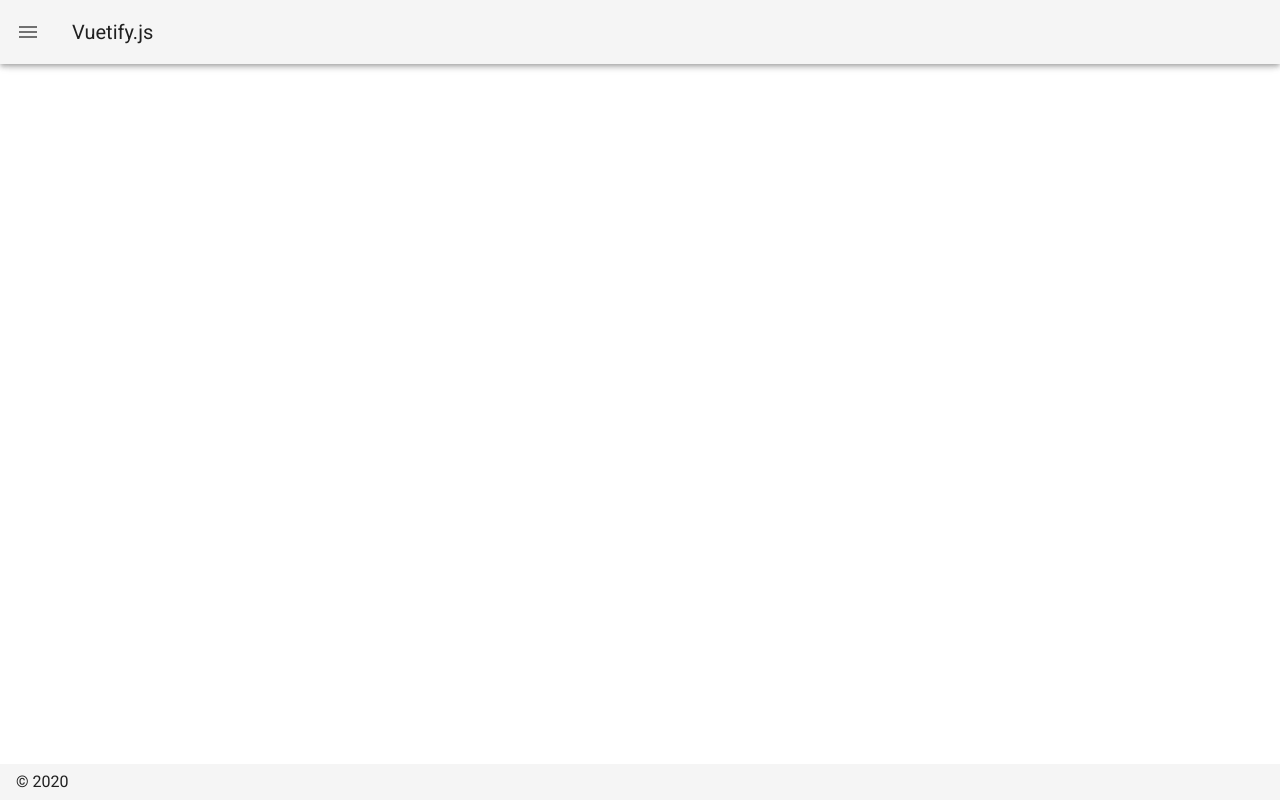
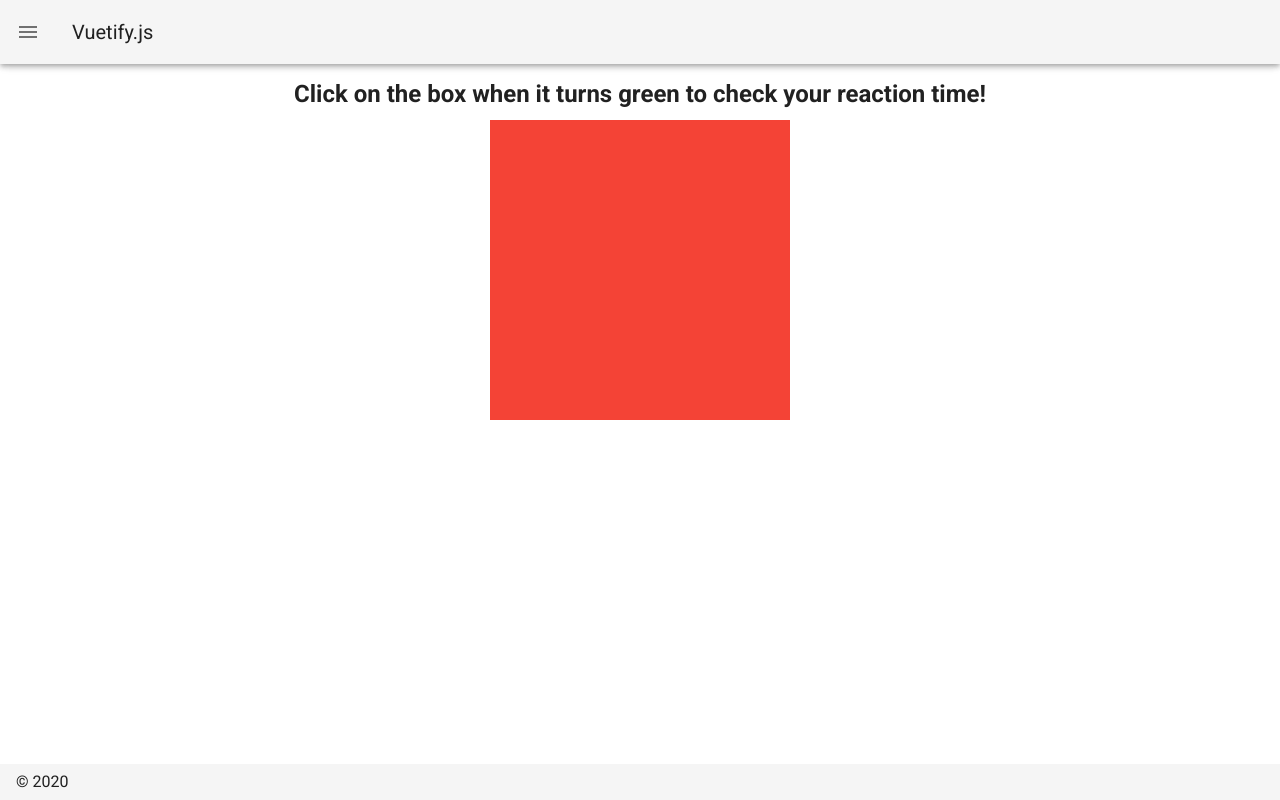
Before and after one commit to Alex-Bailon/nuxt-game-app, a Nuxt app: page /reactiontime in a window 1280 px wide. Before the commit this address had no page. Built offline with nearby package versions, Linux system fonts and the light colour scheme.

Commit message:
added reaction time game

```diff
--- /dev/null
+++ b/pages/reactiontime.vue
@@ -0,0 +1,61 @@
+<script>
+export default {
+  data () {
+    return {
+      startTimer: false,
+      timeStated: null,
+      timeEnded: null,
+      time: null
+    }
+  },
+  mounted(){
+    setTimeout(() => {
+      this.startTimer = true
+      this.timeStated = new Date()
+    }, Math.floor(Math.random() * 9000) + 1000)
+  },
+  methods: {
+    stopTimer(){
+      this.timeEnded = new Date()
+      this.time = this.timeEnded - this.timeStated
+    },
+    playAgain(){
+      this.startTimer = false
+      setTimeout(() => {
+        this.startTimer = true
+        this.timeStated = new Date()
+      }, Math.floor(Math.random() * 9000) + 1000)
+    }
+  }
+}
+</script>
+
+<template>
+  <v-container fluid>
+    <v-row justify="center">
+      <h2>Click on the box when it turns green to check your reaction time!</h2>
+    </v-row>
+    <v-row class="py-2" justify="center">
+      <div @click="stopTimer" :class="startTimer ? 'green' : 'red' " id="box"></div>
+    </v-row>
+    <v-row v-if="time" justify="center">
+      <h2> Your reaction time was {{ time }} milliseconds </h2>
+    </v-row>
+    <v-row v-if="time" justify="center">
+      <v-btn @click="playAgain" color="primary">Play Again</v-btn>
+    </v-row>
+  </v-container>
+</template>
+
+<style scooped>
+  #box {
+    height: 300px;
+    width: 300px;
+  }
+  .red {
+    background-color: red;
+  }
+  .green {
+    background-color: green;
+  }
+</style>
```
